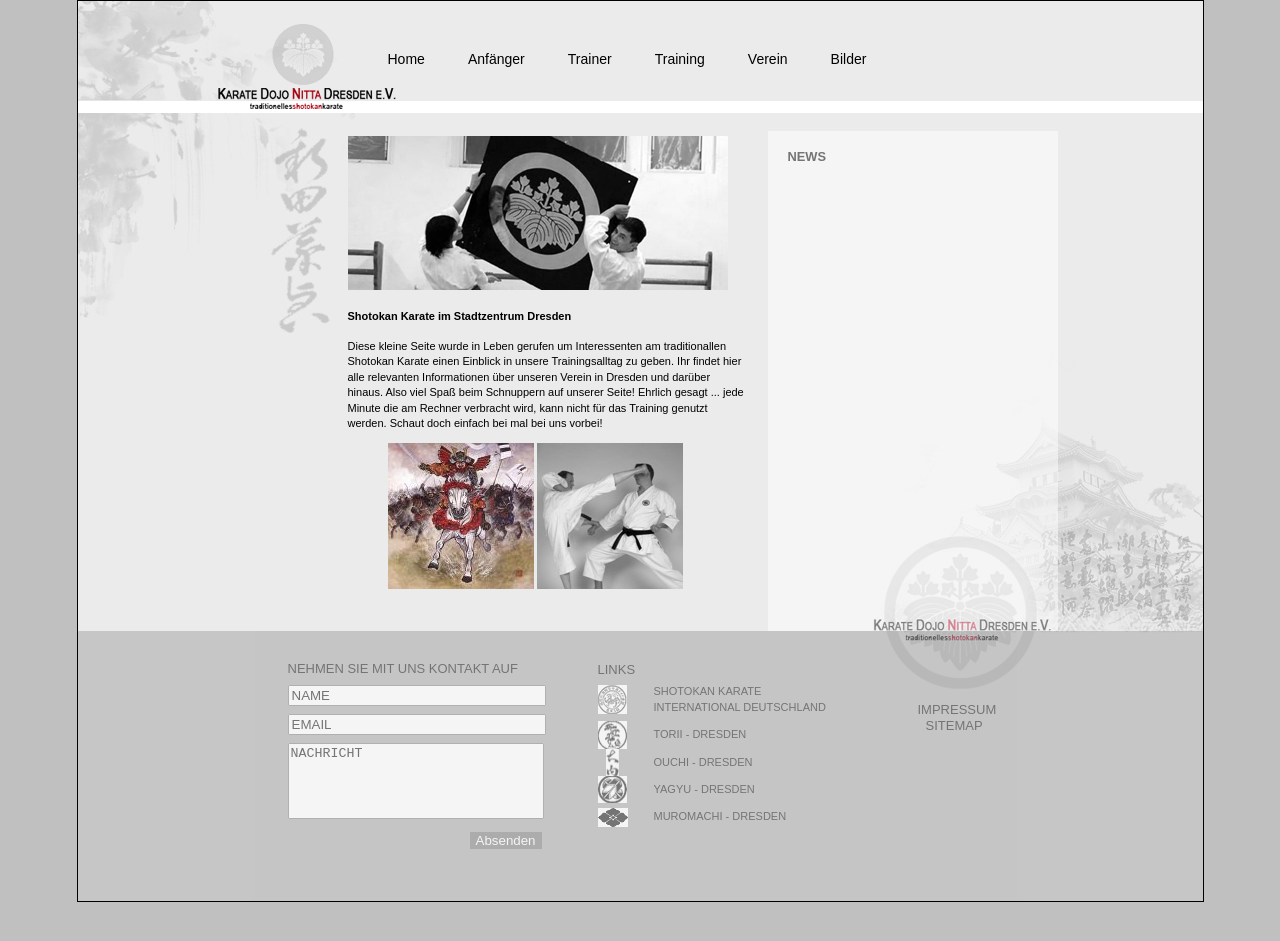
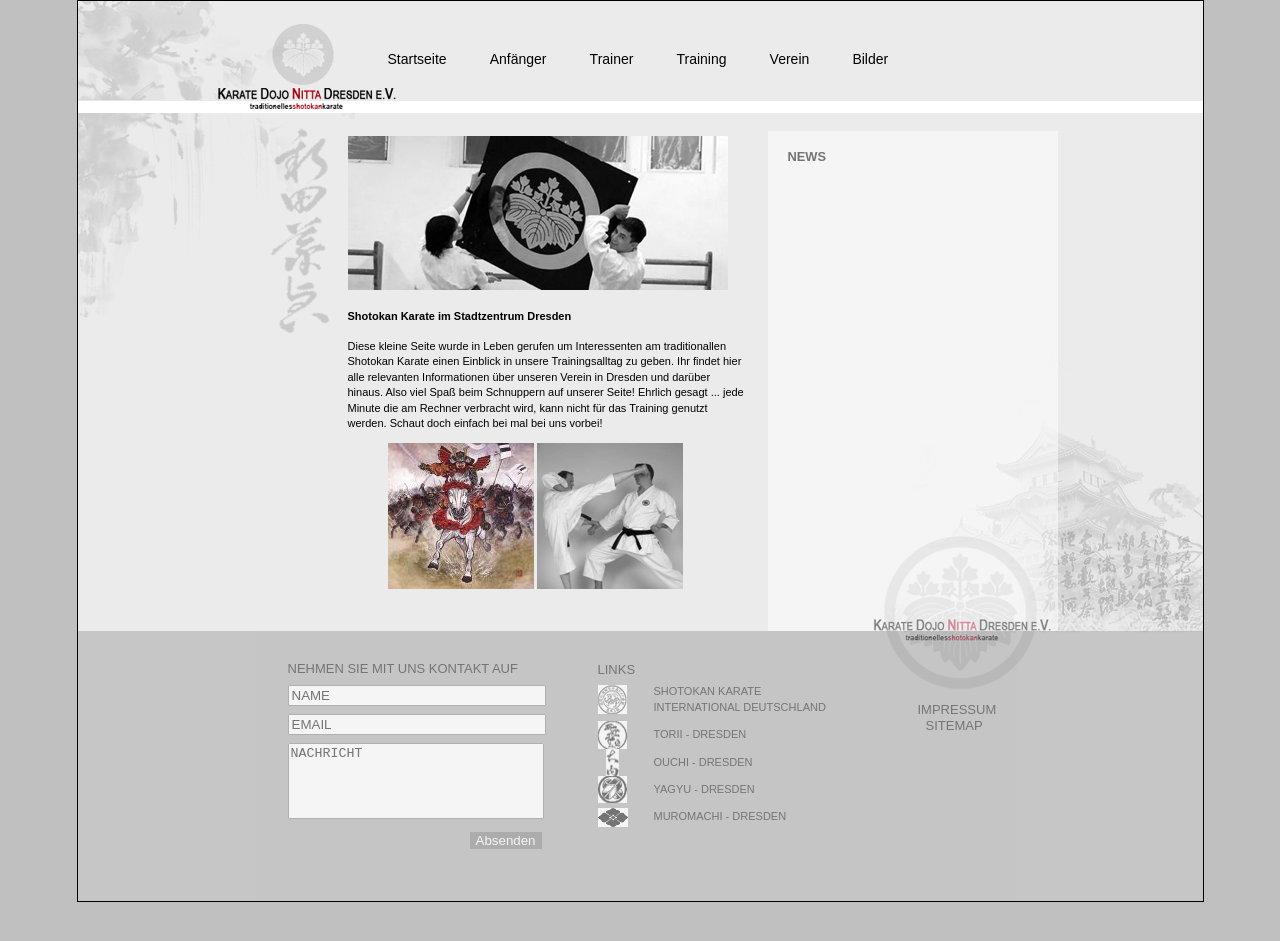
Before and after one commit to phipse/NittaSeite, a Jekyll site: the page built from index.html, in a window 1280 px wide. Built offline with Jekyll 4.4.1, drawn with Linux system fonts in a browser that asks for light colours.

Commit message:
Home -> Startseite

```diff
--- a/_layouts/default.html
+++ b/_layouts/default.html
@@ -35,7 +35,7 @@
 	  	<nav id="menu">
 	  		<ul>
 			  <!-- TODO: Home button unter NITTA Logo vom Layout -->
-	  			<li><a href="./" title="Home">Home</a></li>
+	  			<li><a href="./" title="Startseite">Startseite</a></li>
 	  			<li><a href="./anfaenger.html" title="Anfaenger">Anfänger</a></li>
 	  			<li><a href="./trainer.html" title="Trainer">Trainer</a></li>
 	  			<li><a href="./training.html" title="Training">Training</a></li>
```
